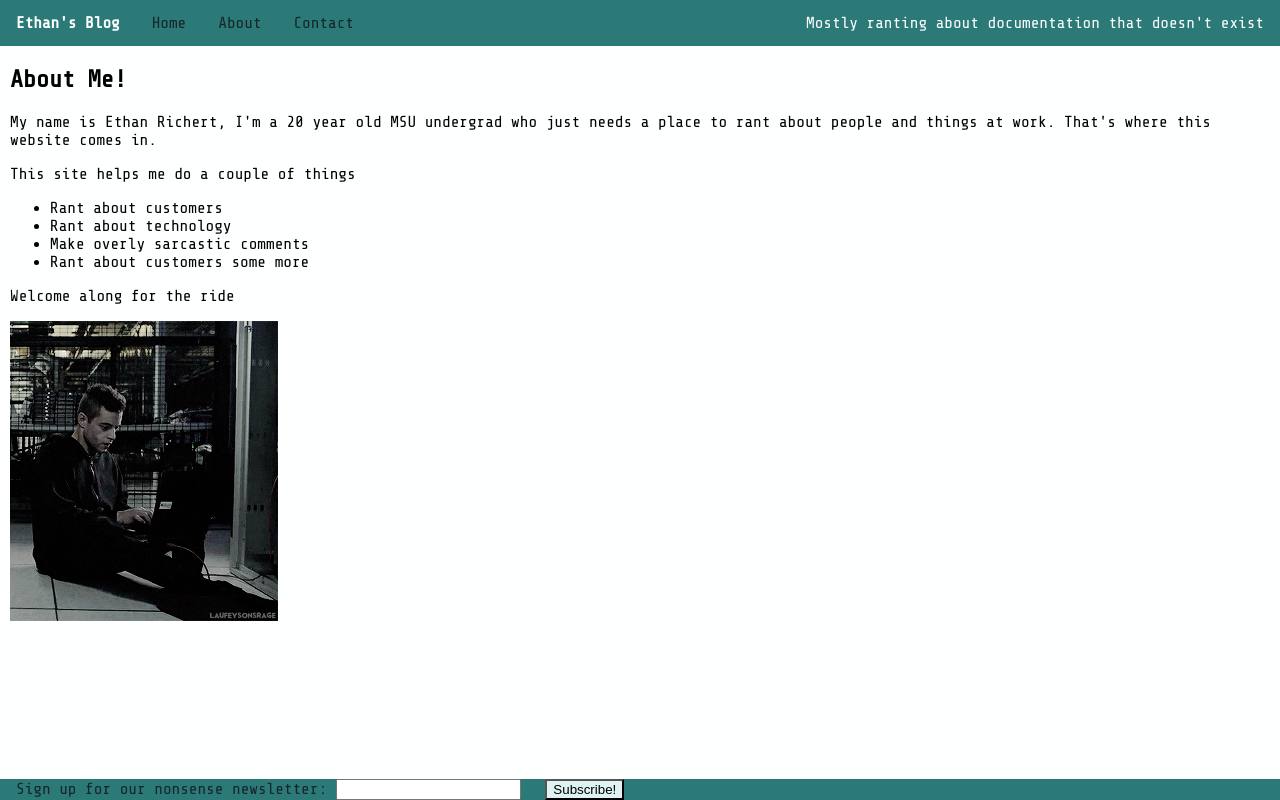
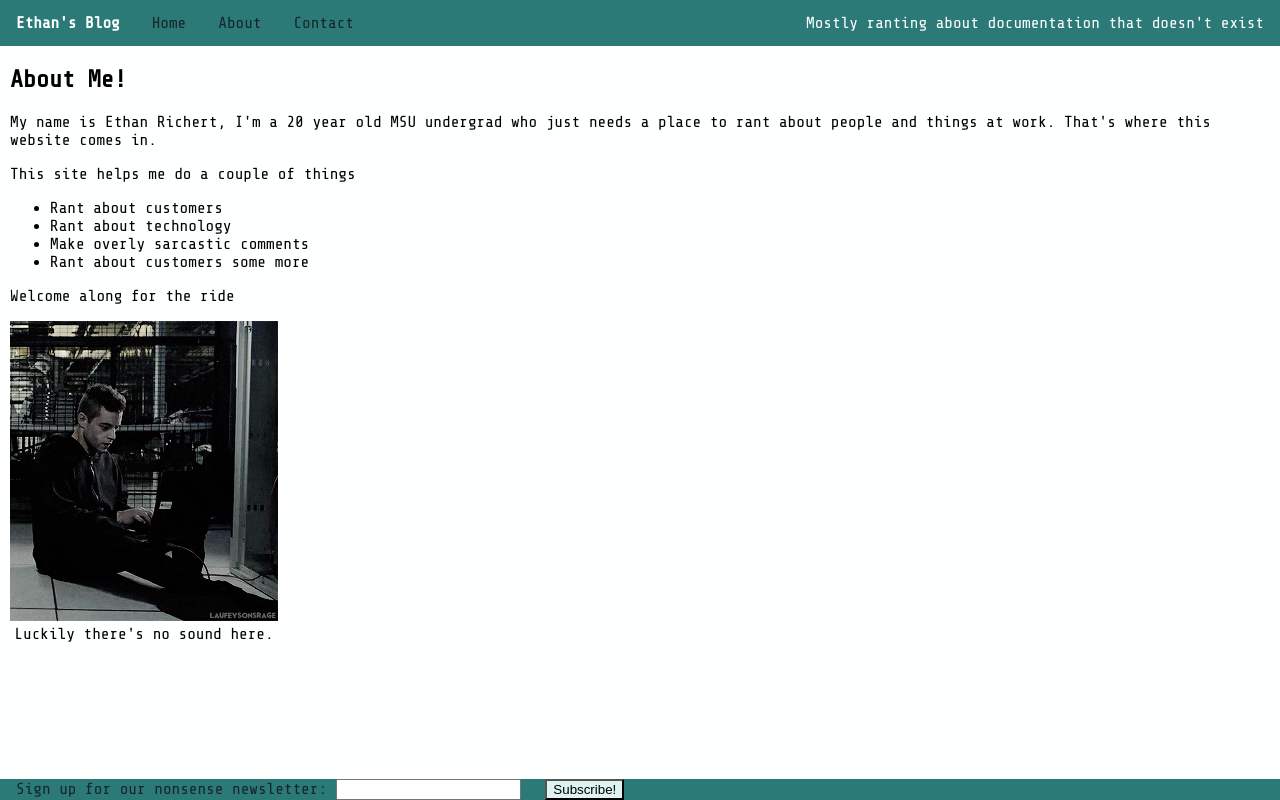
Before and after one commit to MrLizard/mi349_blog, a plain HTML site: page about.html in a window 1280 px wide. Drawn offline with nearby package versions, Linux system fonts and the light colour scheme.

Commit message:
Added Additional Styling

```diff
--- a/about.html
+++ b/about.html
@@ -39,7 +39,10 @@
       <li>Rant about customers some more</li>
     </ul>
     <p>Welcome along for the ride</p>
-    <img src="mr_robot.gif" alt="eliot">
+    <div id="float-left">
+      <img src="mr_robot.gif" alt="eliot">
+      <p>Luckily there's no sound here.</p>
+    </div>
   </div>
   <div class="footer">
     <form>
--- a/style.css
+++ b/style.css
@@ -23,6 +23,7 @@ nav ul {
     margin: 0;
     overflow: hidden;
     background-color: #2B7A78;
+    position: sticky
 }
 nav li {
     float: left;
@@ -91,7 +92,6 @@ nav .active {
     float: left;
     margin: 20px 20px 20px;
     height: 200px;
-
 }
 
 .article p {
@@ -129,3 +129,15 @@ hr .article-break {
 .content form label{
     display: block;
 }
+
+#float-left {
+    float: left;
+    text-align: center;
+}
+
+#float-left img{
+    margin: 0
+}
+#float-left p {
+    margin: 0
+}
```
